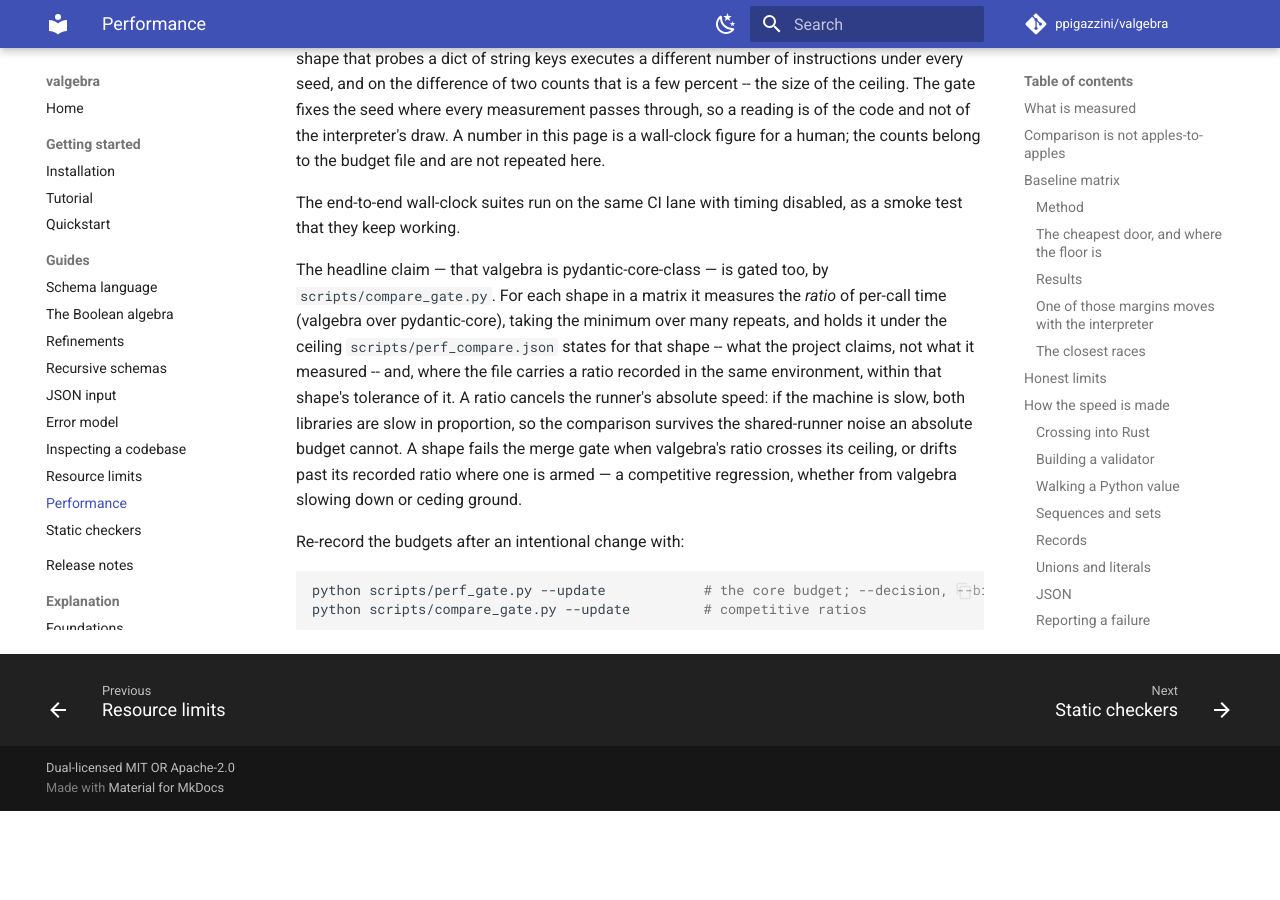
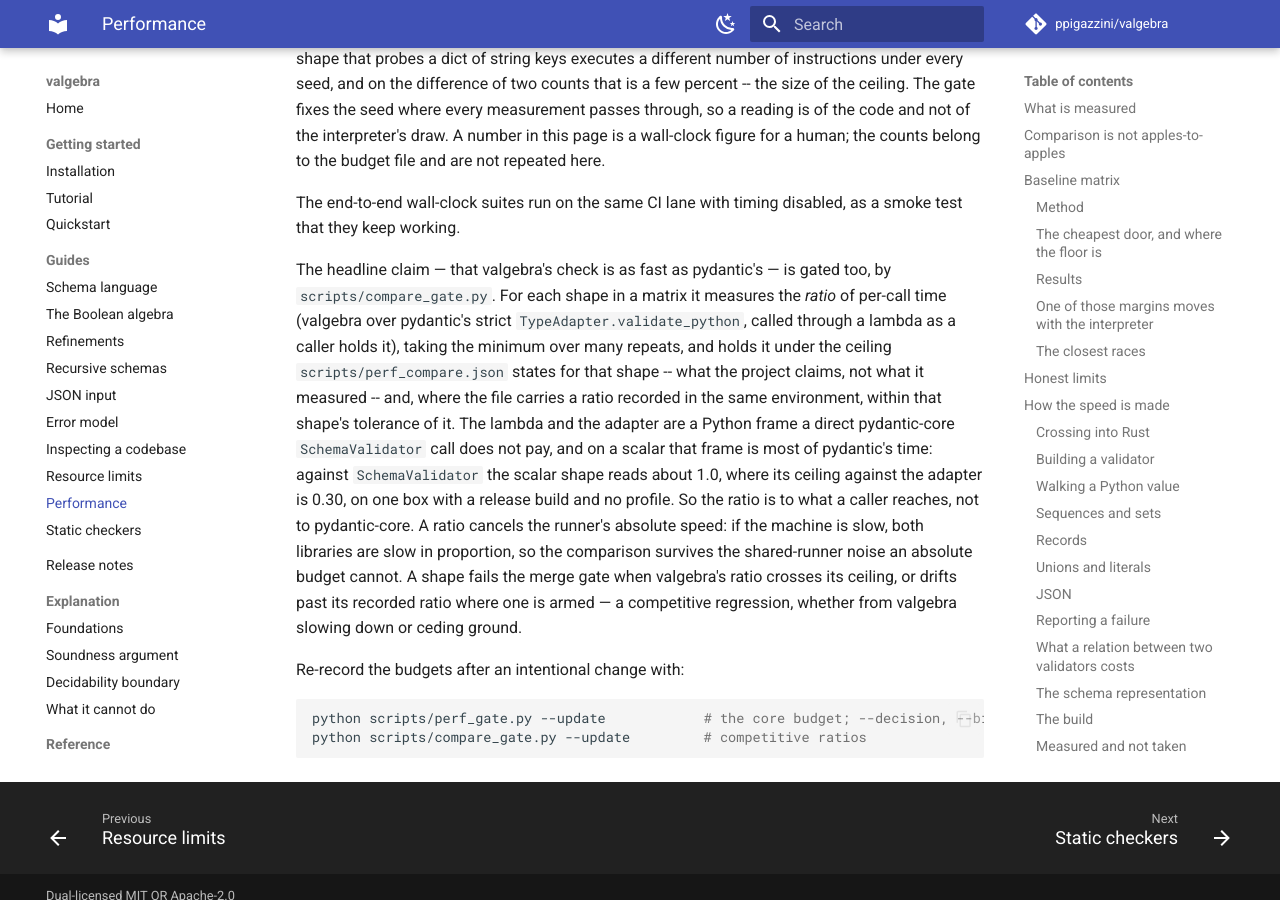
Before and after one commit to ppigazzini/valgebra, an MkDocs documentation site: the page built from docs/11-performance.md, in a window 1280 px wide and 900 px high, scrolled down 21337 px. Built offline with MkDocs 1.6.1 and Material for MkDocs 9.7.7, drawn with Linux system fonts in a browser that asks for light colours; comment, search, counter and statistics services are not loaded; before the commit the page ends 22148 px from its top, so only the background shows below that; some of the changed text lies outside the part shown.

Commit message:
docs: four claims about checkers and references say what holds
A checker's reading of a validator is an upper bound on its set except at a
signature: a protocol's method and a `Callable[...]` field are checked for
being callable, so under ty and pyright a `True` from `is_valid` can narrow
to a protocol whose promised call raises `TypeError`. The static page and the
stub's comment say so, the protocol row covers a protocol that is not
runtime-checkable, and a fixture holds that reading beside the other.

The competitive gate times pydantic's strict `TypeAdapter.validate_python`
through a lambda, and the gate, its data file, the bench and both performance
pages name that entry point rather than pydantic-core; on a scalar its frame
is most of pydantic's time.

pydantic re-checks a held instance for any class that carries
`revalidate_instances`, including a stdlib dataclass given a
`__pydantic_config__` attribute from outside its declaration. The README and
the documentation index say so, and the boundary test drives both routes.

A self-referential dataclass, `NamedTuple` or `TypedDict` is refused, and the
recursion page says the dict record written in its place refuses every
instance of the class, with an example that asserts it.

```diff
--- a/docs/11-performance.md
+++ b/docs/11-performance.md
@@ -979,12 +979,19 @@
 The end-to-end wall-clock suites run on the same CI lane with timing disabled,
 as a smoke test that they keep working.
 
-The headline claim — that valgebra is pydantic-core-class — is gated too, by
-`scripts/compare_gate.py`. For each shape in a matrix it measures the *ratio* of
-per-call time (valgebra over pydantic-core), taking the minimum over many repeats,
-and holds it under the ceiling `scripts/perf_compare.json` states for that shape
--- what the project claims, not what it measured -- and, where the file carries
-a ratio recorded in the same environment, within that shape's tolerance of it. A
+The headline claim — that valgebra's check is as fast as pydantic's — is gated
+too, by `scripts/compare_gate.py`. For each shape in a matrix it measures the
+*ratio* of per-call time (valgebra over pydantic's strict
+`TypeAdapter.validate_python`, called through a lambda as a caller holds it),
+taking the minimum over many repeats, and holds it under the ceiling
+`scripts/perf_compare.json` states for that shape -- what the project claims,
+not what it measured -- and, where the file carries a ratio recorded in the same
+environment, within that shape's tolerance of it. The lambda and the adapter are
+a Python frame a direct pydantic-core `SchemaValidator` call does not pay, and
+on a scalar that frame is most of pydantic's time: against `SchemaValidator`
+the scalar shape reads about 1.0, where its ceiling against the adapter is 0.30,
+on one box with a release build and no profile. So the ratio is to what a caller
+reaches, not to pydantic-core. A
 ratio cancels the runner's absolute speed: if the machine is slow, both
 libraries are slow in proportion, so the comparison survives the shared-runner
 noise an absolute budget cannot. A shape fails the merge gate when valgebra's
```
Also changed, not shown: other parts of docs/11-performance.md (+3 -3 lines), README.md (+4 -4 lines), docs/06-recursion.md (+20 -4 lines), docs/18-static-checking.md (+12 -4 lines), docs/README.md (+5 -4 lines), docs/dev/07-tooling-ci.md (+2 -1 lines), 7 other files.
